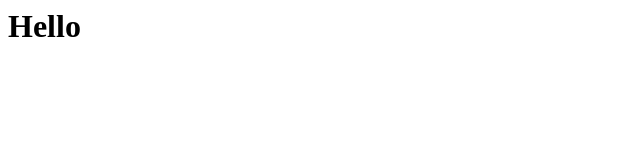
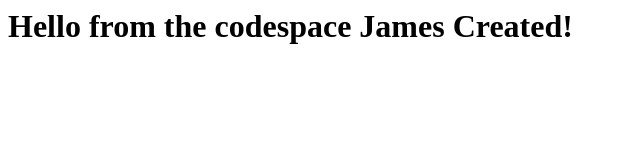
Before and after one commit to jlemoine2/skills-code-with-codespaces, a plain HTML site: page index.html in a window 1280 px wide. Shown: the whole page, without its empty margins (0-640 px from the left). Drawn offline with Linux system fonts and the light colour scheme.

Commit message:
git commit -a -m "Adding hello from the codespace!"

```diff
--- a/index.html
+++ b/index.html
@@ -1,3 +1,3 @@
 <html>
-  <h1>Hello</h1>
+  <h1>Hello from the codespace James Created!</h1>
 </html>
```
